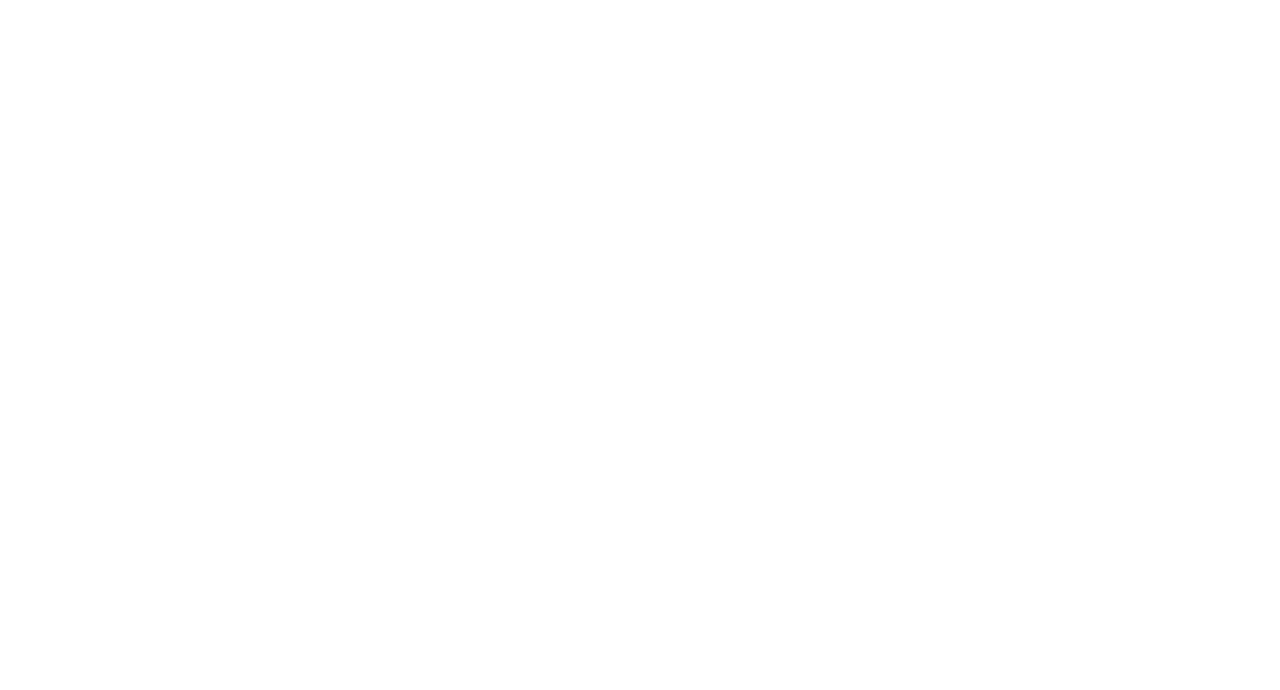
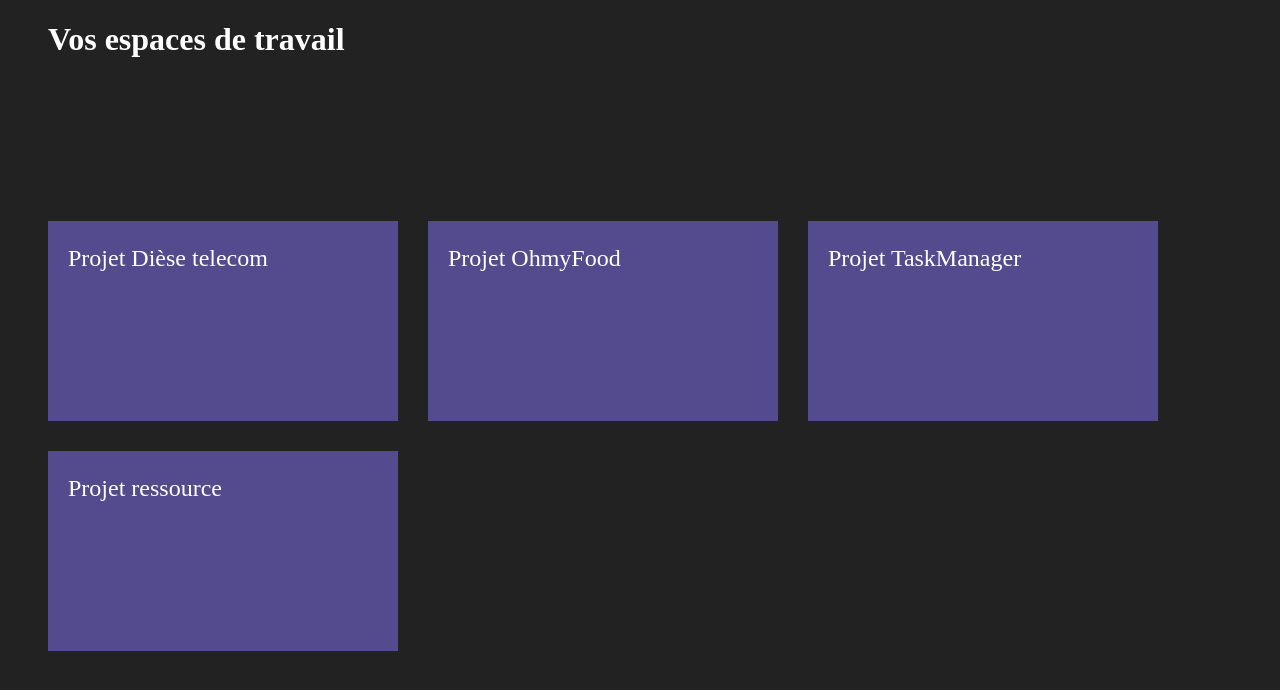
Before and after one commit to supersixaxis/Task-Manager, a React (Vite) app: page /spacelist in a window 1280 px wide. Before the commit this address had no page. Shown: the top 690 px of the page. Built offline with nearby package versions, Linux system fonts and the light colour scheme.

Commit message:
SpaceList page, esthetic, redux and link

```diff
--- a/src/App.jsx
+++ b/src/App.jsx
@@ -4,6 +4,7 @@
 import HomePage from './components/HomePage';
 import Login from './components/Login';
 import Message from './components/Message';
+import SpaceList from './components/SpaceList';
 import { useSelector } from 'react-redux'
 function App()
 {
@@ -15,6 +16,7 @@
     <Route path='/' element={<HomePage/>} />
     <Route path='/login' element={<Login/>} />
     <Route path='/tasklist' element={<Tables/>} />
+    <Route path='/spacelist' element={<SpaceList/>} />
     </Routes>
     </>
   );
--- a/src/components/HomePage.jsx
+++ b/src/components/HomePage.jsx
@@ -16,6 +16,7 @@
     <div>
         <Link to="/login" className="btnNav">Login</Link>
         <Link to="/tasklist" className="btnNav">Liste de tâches</Link>
+        <Link to="/spacelist" className="btnNav">Espace de travail</Link>
       <h1>Page d'accueil</h1>
     </div>
   )
--- /dev/null
+++ b/src/components/Space.jsx
@@ -0,0 +1,10 @@
+import React from 'react'
+import '../styles/space.css';
+
+export default function Space({space}) {
+  return (
+    <div className='spaceCard'>
+      <p>{space.title}</p>
+    </div>
+  )
+}
--- /dev/null
+++ b/src/components/SpaceList.jsx
@@ -0,0 +1,20 @@
+import React from 'react'
+import { useSelector } from 'react-redux';
+import Space from './Space';
+import '../styles/space.css';
+import SpaceListHeader from './SpaceListHeader';
+export default function SpaceList() {
+    const spaceList = useSelector((state) => state.space.spaceList)
+  return (
+    <div className='spaceContainer'>
+        <SpaceListHeader />
+      <div className='spaceListContainer'>
+      {spaceList.slice().sort((a, b) => (a.order > b.order ? 1 : -1)).map((space, index) => (
+        <Space
+        key={index}
+        space={space}/>
+        ))}
+      </div>
+    </div>
+  )
+}
--- /dev/null
+++ b/src/components/SpaceListHeader.jsx
@@ -0,0 +1,9 @@
+import React from 'react'
+
+export default function SpaceListHeader() {
+  return (
+    <div className='spaceListHeaderContainer'>
+      <h1>Vos espaces de travail</h1>
+    </div>
+  )
+}
--- /dev/null
+++ b/src/redux/space/SpaceSlice.js
@@ -0,0 +1,35 @@
+import { createSlice } from '@reduxjs/toolkit';
+
+const initialState = {
+  spaceList: [
+    {
+      id: '1',
+      title: 'Projet ressource',
+    },
+    {
+      id: '2',
+      title: 'Projet TaskManager',
+    },
+    {
+      id: '3',
+      title: 'Projet OhmyFood',
+
+    },
+    {
+      id: '4',
+      title: 'Projet Dièse telecom',
+    },
+  ],
+};
+
+export const spaceSlice = createSlice({
+    name: 'space',
+    initialState,
+    reducers: {
+
+    }
+})
+
+export const {} = spaceSlice;
+
+export default spaceSlice.reducer;
--- a/src/redux/store.js
+++ b/src/redux/store.js
@@ -2,11 +2,12 @@
 import messageReducer from './message/MessageSlice'
 import tableReducer from './table/TableSlice';
 import taskReducer from './task/TaskSlice'
-
+import spaceReducer from './space/SpaceSlice'
 export const store = configureStore({
     reducer: {
         message: messageReducer,
         table: tableReducer,
-        task: taskReducer
+        task: taskReducer,
+        space: spaceReducer
     }
 })
--- /dev/null
+++ b/src/styles/space.css
@@ -0,0 +1,34 @@
+html {
+    background-color: rgb(34, 34, 34);
+}
+.spaceListHeaderContainer{
+    height: 200px;
+    color: white;
+}
+.spaceContainer {
+    margin-left: 40px;
+}
+.spaceListHeaderContainer h1{
+
+}
+.spaceListContainer {
+    display: flex;
+    flex-wrap: wrap;
+    gap: 30px;
+}
+
+.spaceCard {
+    width: 350px;
+    height: 200px;
+    background-color: rgba(101, 89, 180, 0.74);
+    cursor: pointer;
+    transition: transform 0.3s ease;
+}
+.spaceCard:hover{
+    transform: scale(1.1);
+}
+.spaceCard p {
+    font-size: 24px;
+    color: white;
+    margin-left: 20px;
+}
```
